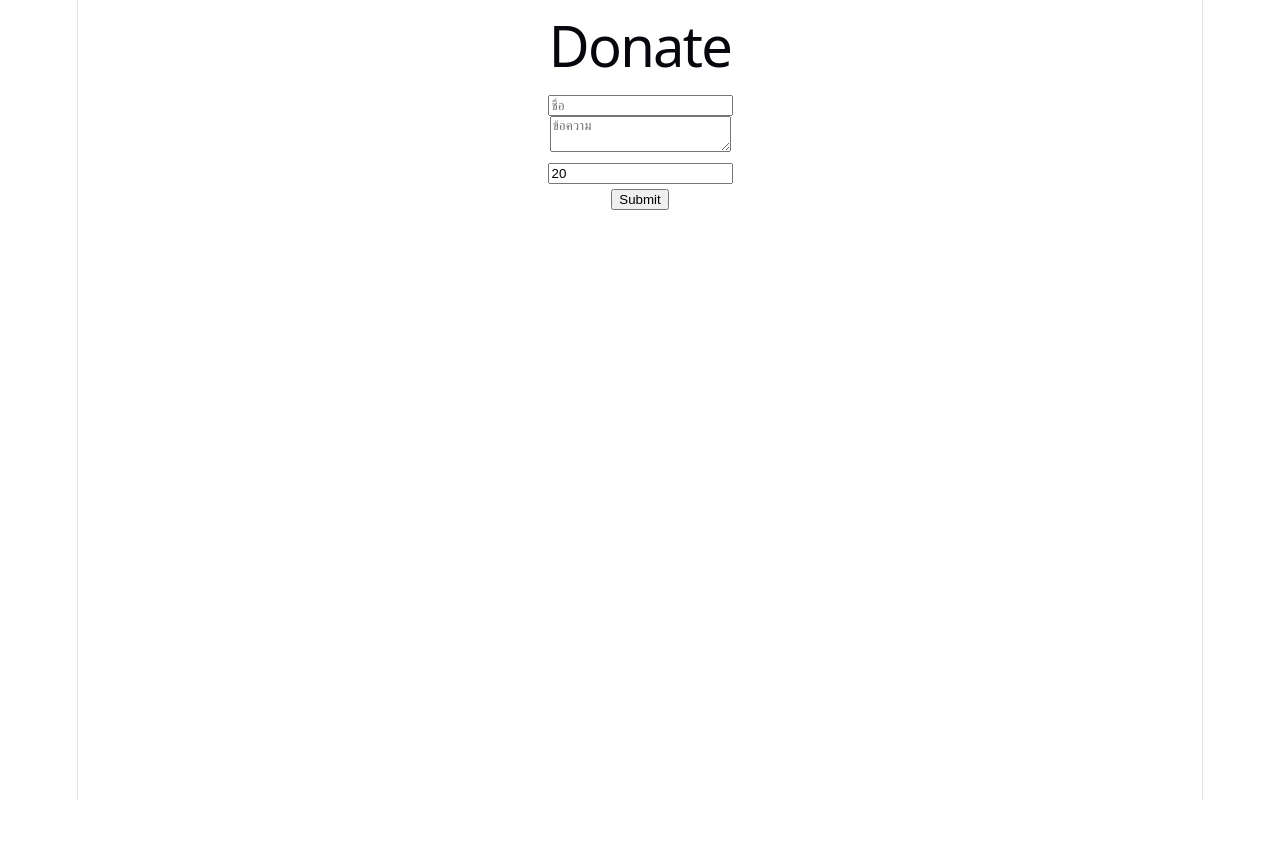
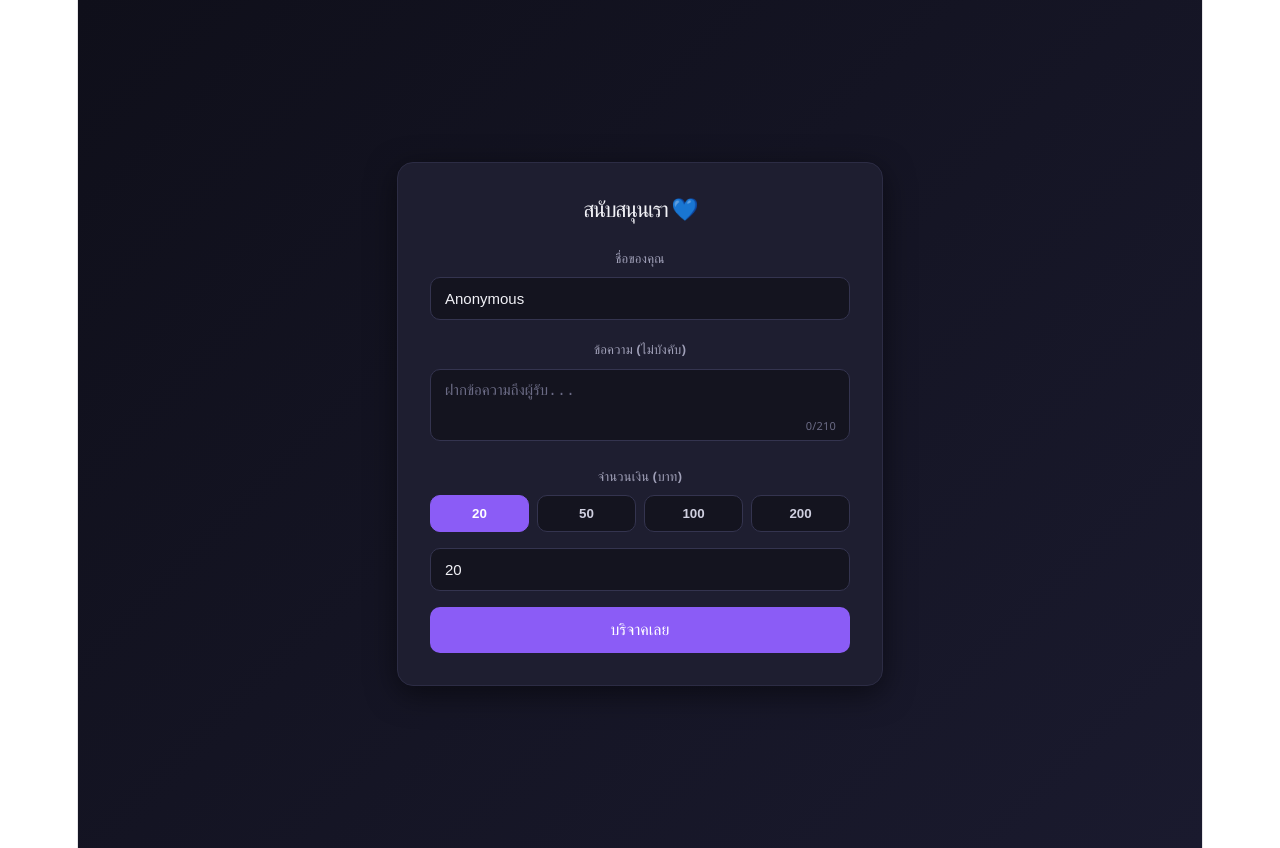
Before and after one commit to MrDewDotCom/donateweb, a React (Vite) app in the folder front/: page / in a window 1280 px wide. Before the commit the page ends 800 px from the top, so only its background shows below. Built offline with nearby package versions, Linux system fonts and the light colour scheme; no server answers.

Commit message:
feat: improve donate page UI and user experience

```diff
--- /dev/null
+++ b/front/src/components/donate.module.css
@@ -0,0 +1,230 @@
+.page {
+    min-height: 100vh;
+    display: flex;
+    align-items: center;
+    justify-content: center;
+    padding: 24px;
+    background: linear-gradient(135deg, #0f0f1a 0%, #1a1a2e 100%);
+    font-family: "Segoe UI", system-ui, sans-serif;
+}
+
+.card {
+    width: 100%;
+    max-width: 420px;
+    background: #1e1e30;
+    border: 1px solid #2c2c44;
+    border-radius: 16px;
+    padding: 32px;
+    box-shadow: 0 8px 30px rgba(0, 0, 0, 0.5);
+}
+
+.title {
+    font-size: 22px;
+    font-weight: 700;
+    margin: 0 0 24px;
+    color: #f1f1f6;
+    text-align: center;
+}
+
+.field {
+    margin-bottom: 16px;
+}
+
+.label {
+    display: block;
+    font-size: 13px;
+    font-weight: 600;
+    color: #a0a0b8;
+    margin-bottom: 6px;
+}
+
+.input,
+.textarea {
+    width: 100%;
+    padding: 12px 14px;
+    border: 1px solid #34344f;
+    border-radius: 10px;
+    font-size: 15px;
+    box-sizing: border-box;
+    transition: border-color 0.15s;
+    background: #14141f;
+    color: #f1f1f6;
+}
+
+.input::placeholder,
+.textarea::placeholder {
+    color: #6b6b85;
+}
+
+.input:focus,
+.textarea:focus {
+    outline: none;
+    border-color: #8b5cf6;
+}
+
+.textareaWrap {
+    position: relative;
+}
+
+.textarea {
+    resize: none;
+    min-height: 70px;
+    padding-bottom: 24px;
+}
+
+.charCount {
+    position: absolute;
+    right: 10px;
+    bottom: 8px;
+    font-size: 11px;
+    color: #6b6b85;
+    background: #14141f;
+    padding: 0 4px;
+    pointer-events: none;
+}
+
+.amountRow {
+    display: flex;
+    gap: 8px;
+    margin-bottom: 16px;
+}
+
+.amountChip {
+    flex: 1;
+    padding: 10px 0;
+    border: 1px solid #34344f;
+    border-radius: 10px;
+    background: #14141f;
+    color: #d0d0e0;
+    font-weight: 600;
+    cursor: pointer;
+    transition: all 0.15s;
+}
+
+.amountChip.active {
+    background: #8b5cf6;
+    border-color: #8b5cf6;
+    color: #fff;
+}
+
+.submitBtn {
+    width: 100%;
+    padding: 14px;
+    border: none;
+    border-radius: 10px;
+    background: #8b5cf6;
+    color: #fff;
+    font-size: 16px;
+    font-weight: 700;
+    cursor: pointer;
+    transition: background 0.15s;
+}
+
+.submitBtn:hover {
+    background: #7c3aed;
+}
+
+.submitBtn:disabled {
+    background: #44415c;
+    color: #8a8aa0;
+    cursor: not-allowed;
+}
+
+/* QR / active state */
+.qrWrap {
+    text-align: center;
+}
+
+.qrImg {
+    width: 220px;
+    height: 220px;
+    border-radius: 12px;
+    border: 1px solid #2c2c44;
+    margin: 8px auto 16px;
+    display: block;
+    background: #fff;
+    padding: 6px;
+    box-sizing: border-box;
+}
+
+.timerBadge {
+    display: inline-block;
+    padding: 6px 14px;
+    border-radius: 999px;
+    background: #3a2e14;
+    color: #fbbf24;
+    font-weight: 700;
+    font-size: 14px;
+    margin-bottom: 16px;
+}
+
+.timerBadge.urgent {
+    background: #3a1414;
+    color: #f87171;
+}
+
+.infoBox {
+    background: #14141f;
+    border: 1px solid #2c2c44;
+    border-radius: 10px;
+    padding: 12px 16px;
+    margin-bottom: 16px;
+    font-size: 14px;
+    color: #c0c0d0;
+    text-align: left;
+}
+
+.infoBox p {
+    margin: 4px 0;
+}
+
+.fileInput {
+    width: 100%;
+    margin-bottom: 12px;
+    font-size: 14px;
+    color: #c0c0d0;
+}
+
+/* Status pages: paid / expired / not_found */
+.statusWrap {
+    text-align: center;
+    padding: 24px 0;
+}
+
+.statusIcon {
+    font-size: 48px;
+    margin-bottom: 12px;
+}
+
+.statusTitle {
+    font-size: 20px;
+    font-weight: 700;
+    margin-bottom: 8px;
+    color: #f1f1f6;
+}
+
+.statusText {
+    color: #a0a0b8;
+    margin-bottom: 20px;
+    font-size: 14px;
+}
+
+.secondaryBtn {
+    padding: 12px 24px;
+    border-radius: 10px;
+    border: 1px solid #8b5cf6;
+    background: transparent;
+    color: #a78bfa;
+    font-weight: 600;
+    cursor: pointer;
+}
+
+.secondaryBtn:hover {
+    background: #2a1f4a;
+}
+
+.loadingWrap {
+    text-align: center;
+    color: #8a8aa0;
+    padding: 40px 0;
+}
--- a/front/src/pages/Donate.tsx
+++ b/front/src/pages/Donate.tsx
@@ -3,11 +3,14 @@ import axios from "axios";
 import { createDonation, getDonation } from "../services/donation.service";
 import { useParams, useNavigate } from "react-router-dom";
 import { uploadSlip } from "../services/upload.service";
+import styles from "../components/donate.module.css";
 
 type PageState = "form" | "active" | "paid" | "expired" | "not_found" | "loading";
 
+const QUICK_AMOUNTS = [20, 50, 100, 200];
+
 export default function DonatePage() {
-    const [name, setName] = useState("");
+    const [name, setName] = useState("Anonymous");
     const [message, setMessage] = useState("");
     const [amount, setAmount] = useState(20);
     const [qrCode, setQrCode] = useState("");
@@ -15,12 +18,13 @@ export default function DonatePage() {
     const [pageState, setPageState] = useState<PageState>("form");
     const [expiresAt, setExpiresAt] = useState<string | null>(null);
     const [remainingSec, setRemainingSec] = useState<number | null>(null);
+    const [submitting, setSubmitting] = useState(false);
+    const [uploading, setUploading] = useState(false);
 
     const { id, token } = useParams();
     const navigate = useNavigate();
     const allowed = ["image/jpeg", "image/png", "image/webp"];
 
-    // เก็บ interval ไว้ใน ref เพื่อ clear ได้จากหลายที่
     const pollRef = useRef<ReturnType<typeof setInterval> | null>(null);
     const countdownRef = useRef<ReturnType<typeof setInterval> | null>(null);
 
@@ -29,7 +33,6 @@ export default function DonatePage() {
         if (countdownRef.current) clearInterval(countdownRef.current);
     };
 
-    // โหลดข้อมูล donation ตาม id/token ในลิงก์ — เช็ค state ที่ backend ส่งมาก่อนเสมอ
     useEffect(() => {
         if (!id || !token) {
             setPageState("form");
@@ -58,7 +61,6 @@ export default function DonatePage() {
                     return;
                 }
 
-                // state === "active"
                 const donation = data.donation;
                 setQrCode(donation.qrCode);
                 setName(donation.name);
@@ -77,7 +79,6 @@ export default function DonatePage() {
         return () => clearTimers();
     }, [id, token]);
 
-    // Poll เช็คสถานะทุก 3 วิ — เฉพาะตอน active เท่านั้น
     useEffect(() => {
         clearTimers();
 
@@ -107,7 +108,6 @@ export default function DonatePage() {
         };
     }, [pageState, id, token]);
 
-    // นับเวลาถอยหลังจาก expiresAt — ถึงเวลาแล้วเปลี่ยนเป็นหน้า expired ทันที ไม่ต้อง refresh
     useEffect(() => {
         if (pageState !== "active" || !expiresAt) {
             setRemainingSec(null);
@@ -138,12 +138,21 @@ export default function DonatePage() {
     }, [pageState, expiresAt]);
 
     const handleSubmit = async () => {
+        if (!name.trim()) {
+            alert("กรุณากรอกชื่อ");
+            return;
+        }
+
+        setSubmitting(true);
+
         try {
             const res = await createDonation(name, message, amount);
             navigate(`/donate/${res.data.id}/${res.data.accessToken}`);
         } catch (error) {
             console.error(error);
             alert("เกิดข้อผิดพลาด");
+        } finally {
+            setSubmitting(false);
         }
     };
 
@@ -173,6 +182,8 @@ export default function DonatePage() {
             return;
         }
 
+        setUploading(true);
+
         try {
             const res = await uploadSlip(slipFile, Number(id), token);
 
@@ -194,7 +205,6 @@ export default function DonatePage() {
                 if (typeof data.message === "string") {
                     message = data.message;
 
-                    // ถ้าลิงก์หมดอายุไปแล้วระหว่างอัปโหลด ให้สลับหน้าไปเลย
                     if (message.includes("หมดอายุ")) {
                         setPageState("expired");
                     }
@@ -204,13 +214,13 @@ export default function DonatePage() {
             }
 
             alert(message);
+        } finally {
+            setUploading(false);
         }
     };
 
     const formatTime = (sec: number) => {
-        const m = Math.floor(sec / 60)
-            .toString()
-            .padStart(2, "0");
+        const m = Math.floor(sec / 60).toString().padStart(2, "0");
         const s = (sec % 60).toString().padStart(2, "0");
         return `${m}:${s}`;
     };
@@ -218,100 +228,181 @@ export default function DonatePage() {
     // ---------- หน้าจอตาม state ----------
 
     if (pageState === "loading") {
-        return <p>กำลังโหลด...</p>;
+        return (
+            <div className={styles.page}>
+                <div className={styles.card}>
+                    <div className={styles.loadingWrap}>กำลังโหลด...</div>
+                </div>
+            </div>
+        );
     }
 
     if (pageState === "not_found") {
         return (
-            <div>
-                <h2>ไม่พบข้อมูลการบริจาคนี้</h2>
-                <button onClick={() => navigate("/donate")}>
-                    สร้างการบริจาคใหม่
+            <div className={styles.page}>
+                <div className={styles.card}>
+                    <div className={styles.statusWrap}>
+                        <div className={styles.statusIcon}>❓</div>
+                        <div className={styles.statusTitle}>ลิงก์นี้หมดอายุเเล้ว</div>
+                        <p className={styles.statusText}>
+                            ขอบคุณสำหรับค่าขนมเเต่ลิ้งนี้หมดอายุเเล้ว
+                        </p>
+                        <button
+                            className={styles.secondaryBtn}
+                            onClick={() => navigate("/")}
+                        >
+                            โดเนทใหม่ที่นี่
                         </button>
+                    </div>
+                </div>
             </div>
         );
     }
 
     if (pageState === "expired") {
         return (
-            <div>
-                <h2> ลิงก์หมดอายุแล้ว</h2>
-                <p>กรุณาสร้างการบริจาคใหม่เพื่อรับ QR Code อีกครั้ง</p>
-                <button onClick={() => navigate("/donate")}>
-                    สร้างการบริจาคใหม่
+            <div className={styles.page}>
+                <div className={styles.card}>
+                    <div className={styles.statusWrap}>
+                        <div className={styles.statusIcon}>⏰</div>
+                        <div className={styles.statusTitle}>ลิงก์หมดอายุแล้ว</div>
+                        <p className={styles.statusText}>
+                            กรุณาสร้างการโดเนทใหม่เพื่อรับ QR Code อีกครั้ง
+                        </p>
+                        <button
+                            className={styles.secondaryBtn}
+                            onClick={() => navigate("/")}
+                        >
+                            สร้างการโดเนทใหม่
                         </button>
+                    </div>
+                </div>
             </div>
         );
     }
 
     if (pageState === "paid") {
         return (
-            <div>
-                <h2>✅ Payment Success</h2>
-                <p>ขอบคุณสำหรับการสนับสนุน</p>
+            <div className={styles.page}>
+                <div className={styles.card}>
+                    <div className={styles.statusWrap}>
+                        <div className={styles.statusIcon}>✅</div>
+                        <div className={styles.statusTitle}>การบริจาคสำเร็จ</div>
+                        <p className={styles.statusText}>ขอบคุณสำหรับการสนับสนุน 💙</p>
+                    </div>
+                </div>
             </div>
         );
     }
 
     if (pageState === "active") {
+        const isUrgent = remainingSec !== null && remainingSec <= 120;
+
         return (
-            <div>
-                <h2>สแกนเพื่อชำระเงิน</h2>
-                <img src={qrCode} alt="QR" width={300} />
+            <div className={styles.page}>
+                <div className={styles.card}>
+                    <div className={styles.qrWrap}>
+                        <h2 className={styles.title}>สแกนเพื่อชำระเงิน</h2>
 
                         {remainingSec !== null && (
-                    <p>
-                        เหลือเวลาอีก <strong>{formatTime(remainingSec)}</strong> นาที
-                        ก่อนลิงก์หมดอายุ
-                    </p>
+                            <span
+                                className={`${styles.timerBadge} ${isUrgent ? styles.urgent : ""}`}
+                            >
+                                ⏳ เหลือเวลา {formatTime(remainingSec)} นาที
+                            </span>
                         )}
 
+                        <img src={qrCode} alt="QR Code" className={styles.qrImg} />
+
+                        <div className={styles.infoBox}>
                             <p>ชื่อ: {name}</p>
                             {message && <p>ข้อความ: {message}</p>}
-                <p>จำนวน: {amount} บาท</p>
+                            <p>จำนวน: {amount.toLocaleString()} บาท</p>
+                        </div>
 
-                <br />
                         <input
+                            className={styles.fileInput}
                             type="file"
                             accept="image/*"
                             onChange={(e) => setSlipFile(e.target.files?.[0] ?? null)}
                         />
 
-                <button onClick={handleUploadSlip}>Upload Slip</button>
+                        <button
+                            className={styles.submitBtn}
+                            onClick={handleUploadSlip}
+                            disabled={uploading}
+                        >
+                            {uploading ? "กำลังตรวจสอบ..." : "อัปโหลดสลิป"}
+                        </button>
+                    </div>
+                </div>
             </div>
         );
     }
 
-    // pageState === "form" — หน้าสร้าง donation ใหม่
+    // pageState === "form"
     return (
-        <div>
-            <h1>Donate</h1>
+        <div className={styles.page}>
+            <div className={styles.card}>
+                <h1 className={styles.title}>สนับสนุนเรา 💙</h1>
 
+                <div className={styles.field}>
+                    <label className={styles.label}>ชื่อของคุณ</label>
                     <input
+                        className={styles.input}
                         placeholder="ชื่อ"
                         value={name}
                         onChange={(e) => setName(e.target.value)}
                     />
+                </div>
 
-            <br />
-
+                <div className={styles.field}>
+                    <label className={styles.label}>ข้อความ (ไม่บังคับ)</label>
+                    <div className={styles.textareaWrap}>
                         <textarea
-                placeholder="ข้อความ"
+                            className={styles.textarea}
+                            placeholder="ฝากข้อความถึงผู้รับ..."
                             value={message}
+                            maxLength={210}
                             onChange={(e) => setMessage(e.target.value)}
                         />
+                        <div className={styles.charCount}>{message.length}/210</div>
+                    </div>
+                </div>
 
-            <br />
+                <div className={styles.field}>
+                    <label className={styles.label}>จำนวนเงิน (บาท)</label>
+
+                    <div className={styles.amountRow}>
+                        {QUICK_AMOUNTS.map((v) => (
+                            <button
+                                key={v}
+                                type="button"
+                                className={`${styles.amountChip} ${amount === v ? styles.active : ""}`}
+                                onClick={() => setAmount(v)}
+                            >
+                                {v}
+                            </button>
+                        ))}
+                    </div>
 
                     <input
+                        className={styles.input}
                         type="number"
+                        min={1}
                         value={amount}
                         onChange={(e) => setAmount(Number(e.target.value))}
                     />
+                </div>
 
-            <br />
-
-            <button onClick={handleSubmit}>Submit</button>
+                <button
+                    className={styles.submitBtn}
+                    onClick={handleSubmit}
+                    disabled={submitting}
+                >
+                    {submitting ? "กำลังสร้าง..." : "บริจาคเลย"}
+                </button>
+            </div>
         </div>
     );
 }
```
Lines whose indentation alone changed are shown as unchanged.
